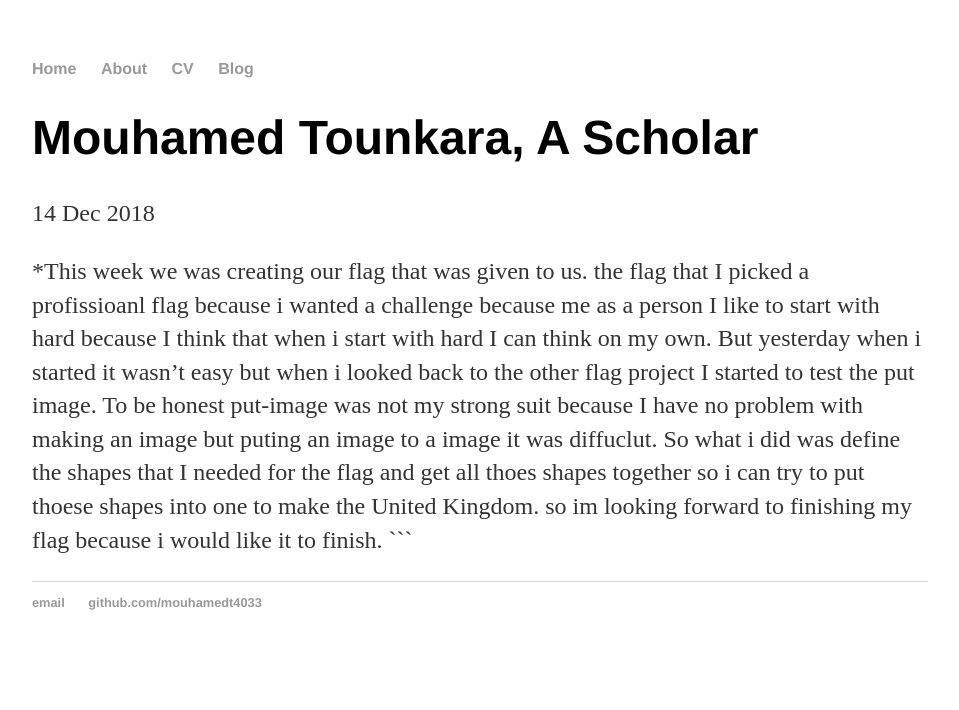
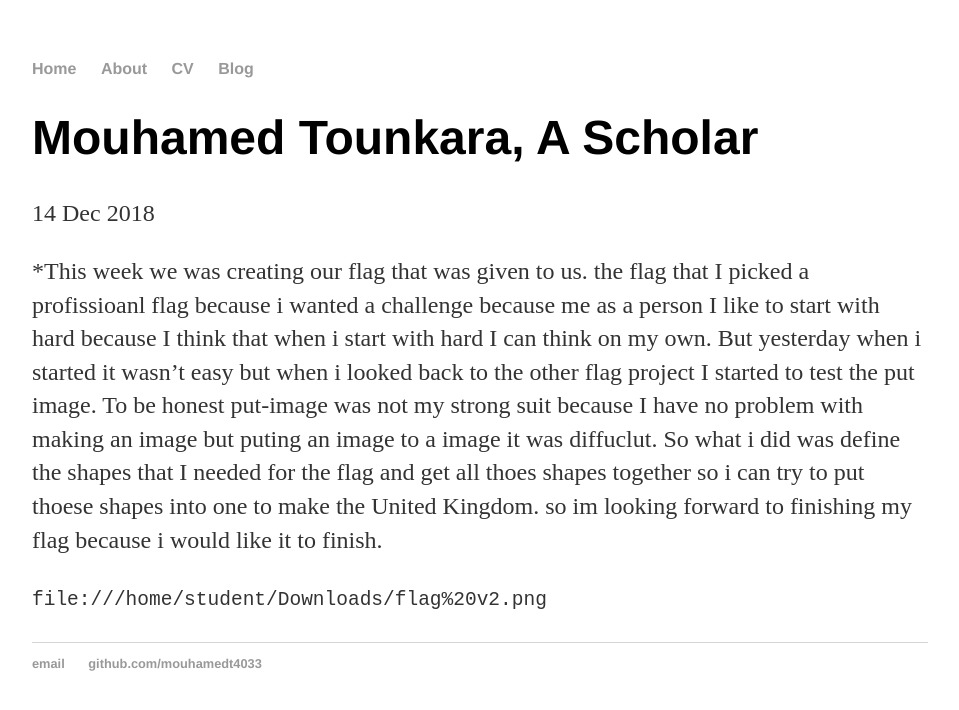
Before and after one commit to mouhamedt4033/mouhamedt4033.github.io, a Jekyll site: the page built from _posts/2018-12-14-weekly-reflection-number-7.md, in a window 1280 px wide. Shown: the top 710 px of the page, without its empty margins (160-1119 px from the left). Built offline with Jekyll 4.4.1, drawn with Linux system fonts in a browser that asks for light colours.

Commit message:
Update 2018-12-14-weekly-reflection-number-7.md

````diff
--- a/_posts/2018-12-14-weekly-reflection-number-7.md
+++ b/_posts/2018-12-14-weekly-reflection-number-7.md
@@ -4,4 +4,6 @@ title: Mouhamed Tounkara, A Scholar
 date: 2018-12-14
 ---
 *This week we was creating our flag that was given to us. the flag that I picked a profissioanl flag because i wanted a challenge because me as a person I like to start with hard because I think that when i start with hard I can think on my own. But yesterday when i started it wasn't easy but when i looked back to the other flag project I started to test the put image. To be honest put-image was not my strong suit because I have no problem with making an image but puting an image to a image it was diffuclut. So what i did was define the shapes that I needed for the flag and get all thoes shapes together so i can try to put thoese shapes into one to make the United Kingdom. so im looking forward to finishing my flag because i would like it to finish.
-```
+
+
+```file:///home/student/Downloads/flag%20v2.png```
````
